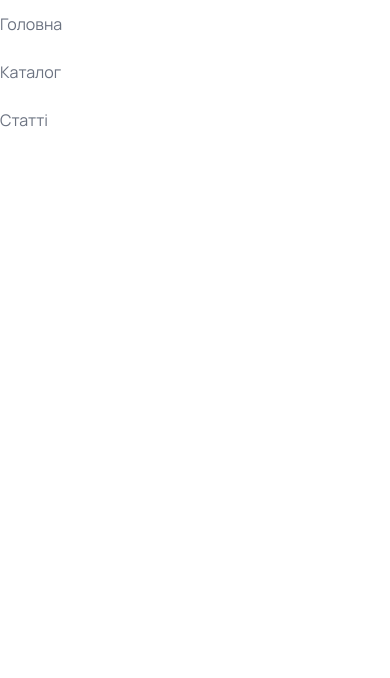
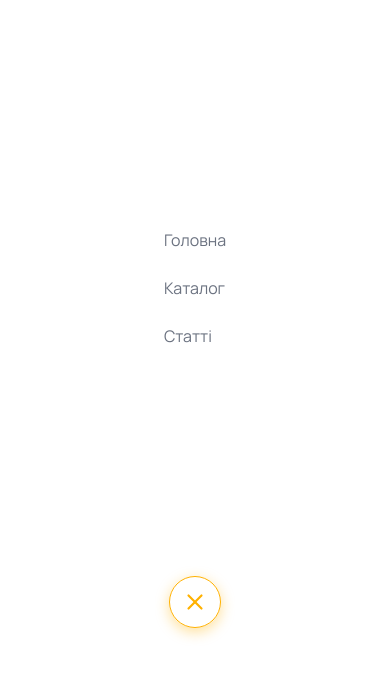
Before and after one commit to Serhiy8/laviss-brick, a Next.js app: page /shop/components/header/mobileMenu in a window 390 px wide. Both pictures are taken after a click on the button 20 px from the left and 22 px from the top of the page. Shown: the top 678 px of the page. Built offline with nearby package versions, Linux system fonts and the light colour scheme.

Commit message:
Update page.tsx

```diff
--- a/app/shop/components/header/mobileMenu/page.tsx
+++ b/app/shop/components/header/mobileMenu/page.tsx
@@ -1,6 +1,6 @@
 "use client";
 
-import { Menu } from "lucide-react";
+import { Menu, X } from "lucide-react";
 import Link from "next/link";
 import { useState } from "react";
 
@@ -18,7 +18,8 @@ export default function MobileMenu() {
       </button>
 
       {isOpen && (
-        <nav className="absolute top-0 w-screen h-screen z-1 border-border bg-white shadow-lg">
+        <nav className="top-0 w-screen h-screen z-1 border-border bg-white shadow-lg flex justify-evenly items-center flex-col fixed">
+          <div className="felx justify-center">
             <Link href="/shop" className="block py-3">
               Головна
             </Link>
@@ -30,6 +31,15 @@ export default function MobileMenu() {
             <Link href="/shop/articles" className="block py-3">
               Статті
             </Link>
+          </div>
+
+          <button
+            type="button"
+            className="border border-primary hover:border-primary-hover rounded-full p-3 shadow-[0_4px_14px_0_rgba(255,177,0,0.4)] hover:shadow-[0_6px_20px_0_rgba(255,189,46,0.6)] transition-all duration-200"
+            onClick={() => setIsOpen(!isOpen)}
+          >
+            <X size={26} className="text-primary hover:border-primary-hover" />
+          </button>
         </nav>
       )}
     </div>
```
Lines whose indentation alone changed are shown as unchanged.
